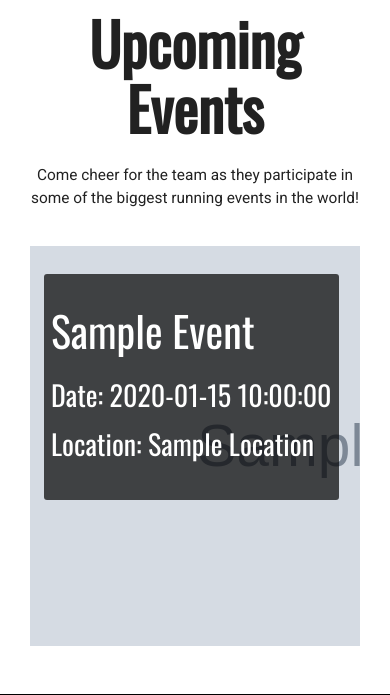
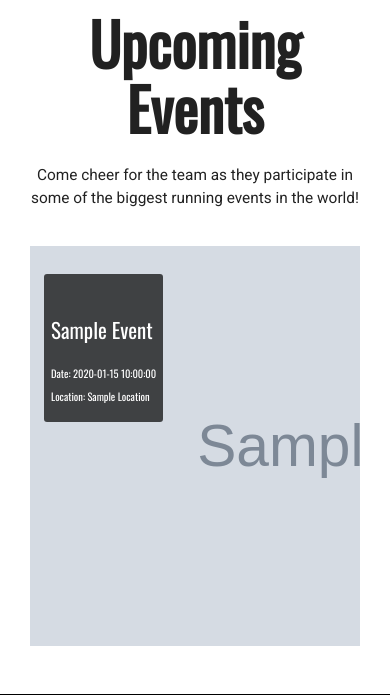
Before and after one commit to Code-Institute-Submissions/the-running-team, a Flask app: page / in a window 390 px wide. Shown: the part 84-779 px from the top of the page. Run offline with Flask 2, Linux system fonts and the light colour scheme; grey boxes marked "Sample" are stand-in pictures; a database or web service that is not in the repository returns one stand-in record (values such as "Sample title"); some libraries are stand-ins or nearby versions.

Commit message:
Added carousel text overlay to media queries.

```diff
--- a/static/css/style.css
+++ b/static/css/style.css
@@ -312,6 +312,14 @@
     .navbar-bg {
         background: #000;
     }
+    .carousel.carousel-slider .carousel-item h2 {
+        font-size: 2rem;
+    }
+
+    .carousel.carousel-slider .carousel-item p {
+        font-size: 1.5rem;
+        font-family: "Oswald", sans-serif;
+    }
 }
 
 @media only screen and (max-width: 600px) {
@@ -328,4 +336,12 @@
         bottom: 3.5rem;
         right: 1.5rem;
     }
+    .carousel.carousel-slider .carousel-item h2 {
+        font-size: 1.5rem;
+    }
+
+    .carousel.carousel-slider .carousel-item p {
+        font-size: .75rem;
+        font-family: "Oswald", sans-serif;
+    }
 }
```
